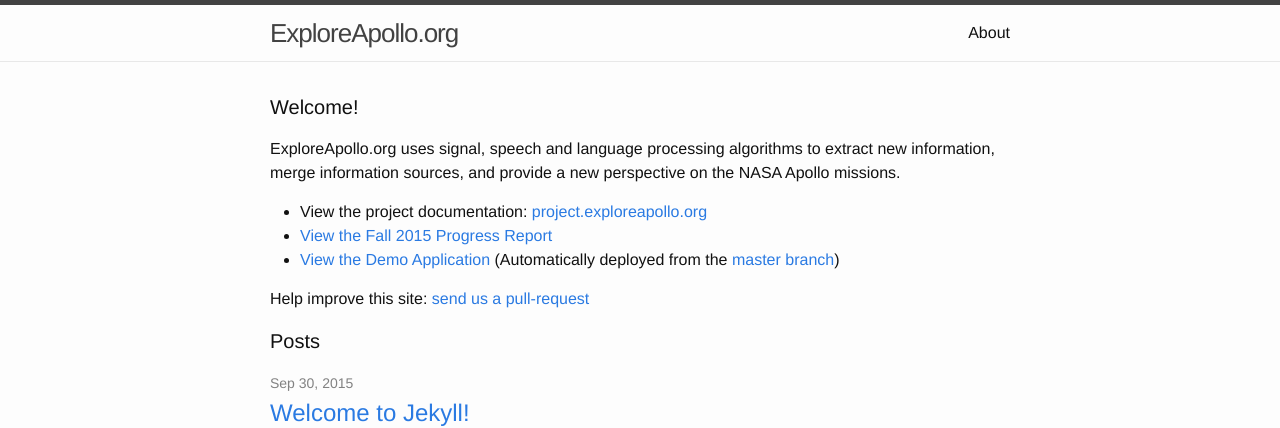
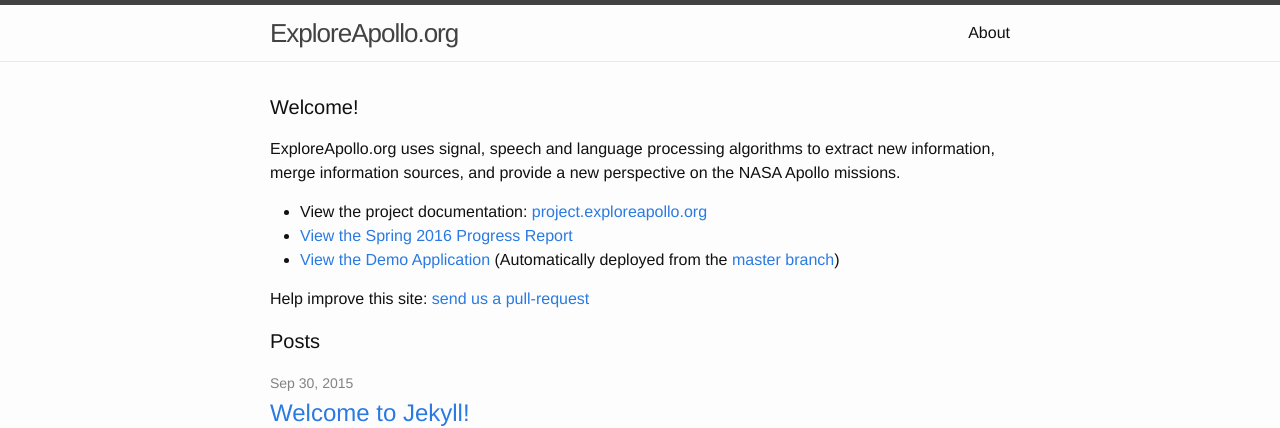
Before and after one commit to UTD-CRSS/exploreapollo.org, a Jekyll site: the page built from index.html, in a window 1280 px wide. Shown: the top 428 px of the page. Built offline with Jekyll 4.4.1, drawn with Linux system fonts in a browser that asks for light colours.

Commit message:
Update index.html

```diff
--- a/index.html
+++ b/index.html
@@ -16,7 +16,7 @@
     <a href="http://project.exploreapollo.org/">project.exploreapollo.org</a>
     </li>
     <li>
-      <a href="http://project.exploreapollo.org/2015/12/19/fall-2015-project-update.html">View the Fall 2015 Progress Report</a>
+      <a href="http://project.exploreapollo.org/2016/05/13/spring-2016-project-update.html">View the Spring 2016 Progress Report</a>
     </li>
     <li>
       <a href="http://app.exploreapollo.org">
```
